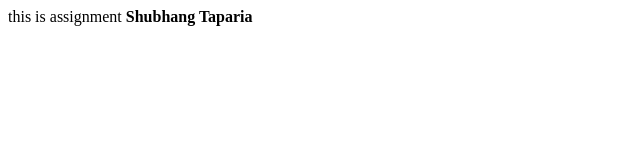
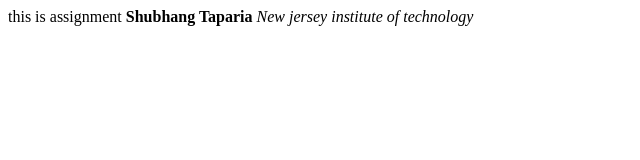
Before and after one commit to st632/homework1, a plain HTML site: page index.html in a window 1280 px wide. Shown: the whole page, without its empty margins (0-640 px from the left). Drawn offline with Linux system fonts and the light colour scheme.

Commit message:
third  commit

```diff
--- a/index.html
+++ b/index.html
@@ -8,5 +8,8 @@ Homework 1
 this is assignment
 <b> Shubhang Taparia
 </b>
+<i> New jersey institute of technology
+</i>
+
 </body>
 <html>
```
